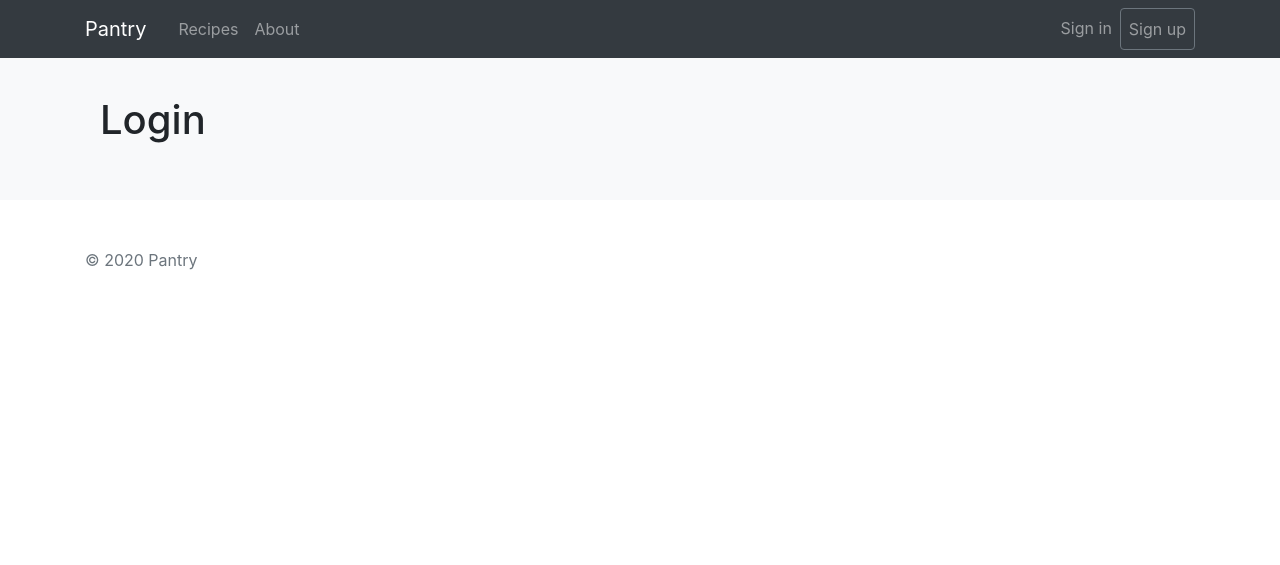
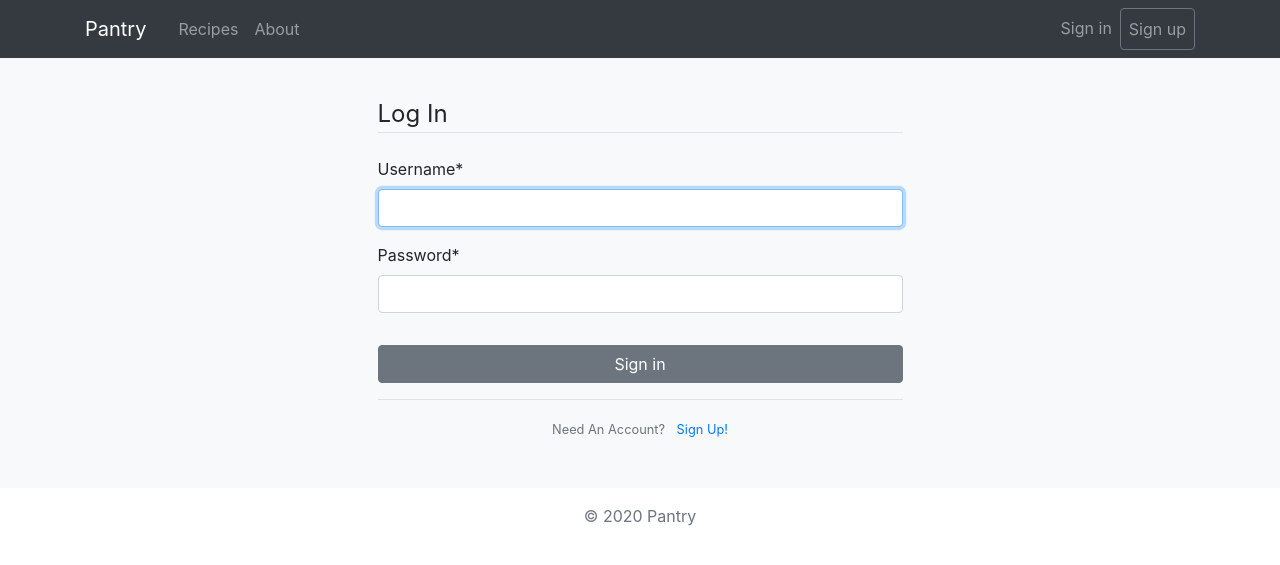
Before and after one commit to akshirapov/menu-memo, a Django app: page /login/ in a window 1280 px wide. Shown: the top 565 px of the page. Run offline with Django 3.2, Linux system fonts and the light colour scheme; some libraries are stand-ins or nearby versions.

Commit message:
Add login and logout.

```diff
--- a/pantry/apps/recipes/templates/recipes/base.html
+++ b/pantry/apps/recipes/templates/recipes/base.html
@@ -45,8 +45,12 @@
                     </div>
                     <!-- Navbar Right Side -->
                     <div class="navbar-nav">
+                        {% if user.is_authenticated %}
+                        <a class="nav-item nav-link border border-secondary rounded" href="{% url 'logout' %}">Logout</a>
+                        {% else %}
                         <a class="nav-item nav-link" href="{% url 'login' %}">Sign in</a>
                         <a class="nav-item nav-link border border-secondary rounded" href="{% url 'register' %}">Sign up</a>
+                        {% endif %}
                     </div>
                 </div>
             </div>
@@ -54,25 +58,25 @@
     </header>
 
     <!-- Main -->
-    <main role="main" class="my-5">
+    <main role="main" class="mt-5">
         <div class="py-5 bg-light">
             <div class="container">
+                <div class="mx-auto col-md-6">
                 {% if messages %}
                     {% for message in messages %}
                         <div class="alert alert-{{ message.tags }}">{{ message }}</div>
                     {% endfor %}
                 {% endif %}
+                </div>
                 {% block content%}{% endblock content %}
             </div>
         </div>
     </main>
 
     <!-- Footer -->
-    <footer class="text-muted">
+    <footer class="mt-3">
         <div class="container">
-            <div class="d-sm-flex flex-justify-between mb-4">
-                <p class="text-center">&copy; 2020 Pantry</p>
-            </div>
+            <p class="text-muted text-center">&copy; 2020 Pantry</p>
         </div>
     </footer>
 
--- a/pantry/apps/users/templates/users/login.html
+++ b/pantry/apps/users/templates/users/login.html
@@ -1,7 +1,25 @@
 {% extends 'recipes/base.html' %}
 
+{% load crispy_forms_tags %}
+
 {% block content %}
-<div class="container">
-    <h1>Login</h1>
+<div class="d-md-flex flex-items-center">
+    <div class="mx-auto col-sm-6">
+        <form method="POST" autocomplete="off" accept-charset="UTF-8">
+            {% csrf_token %}
+            <fieldset class="form-group">
+                <legend class="border-bottom mb-4">Log In</legend>
+                {{ form|crispy }}
+            </fieldset>
+            <div class="form-group">
+                <button class="btn btn-secondary btn-block" type="submit">Sign in</button>
+            </div>
+        </form>
+        <div class="border-top pt-3 text-center">
+            <small class="text-muted">
+                Need An Account? <a class="ml-2" href="{% url 'register' %}">Sign Up!</a>
+            </small>
+        </div>
+    </div>
 </div>
 {% endblock content %}
--- a/pantry/apps/users/templates/users/register.html
+++ b/pantry/apps/users/templates/users/register.html
@@ -4,10 +4,11 @@
 
 {% block content %}
 <div class="d-md-flex flex-items-center">
-    <div class="mx-auto">
+    <div class="mx-auto col-md-6">
         <form method="POST" autocomplete="off" accept-charset="UTF-8">
             {% csrf_token %}
             <fieldset class="form-group">
+                <legend class="border-bottom mb-4">Join Today</legend>
                 {{ form|crispy }}
             </fieldset>
             <div class="form-group">
--- a/pantry/apps/users/views.py
+++ b/pantry/apps/users/views.py
@@ -1,20 +1,29 @@
-from django.shortcuts import render, redirect
+from django.urls import reverse_lazy
 from django.contrib import messages
-from django.contrib.auth.forms import UserCreationForm
+from django.contrib.auth.views import LoginView, LogoutView
+from django.views.generic.edit import CreateView
+from django.utils.translation import gettext_lazy as _
+
 from .forms import UserRegisterForm
 
 
-def register(request):
-    if request.method == 'POST':
-        form = UserRegisterForm(request.POST)
-        if form.is_valid():
-            form.save()
-            messages.success(request, 'Your account has been created!')
-            return redirect('login')
-    else:
-        form = UserRegisterForm()
-    return render(request, 'users/register.html', {'form': form})
+class UserRegisterView(CreateView):
+    template_name = 'users/register.html'
+    form_class = UserRegisterForm
+    success_url = reverse_lazy('login')
+
+    def form_valid(self, form):
+        messages.success(self.request, _('Your account has been created.'))
+        return super().form_valid(form)
 
 
-def login(request):
-    return render(request, 'users/login.html')
+class UserLoginView(LoginView):
+    template_name = 'users/login.html'
+
+
+class UserLogoutView(LogoutView):
+    template_name = 'users/logout.html'
+
+    def get(self, request, *args, **kwargs):
+        messages.info(self.request, _('You have been logged out.'))
+        return super().get(self, request, *args, **kwargs)
--- a/pantry/settings.py
+++ b/pantry/settings.py
@@ -130,3 +130,6 @@ MEDIA_URL = '/media/'
 
 # Default template pack for crispy
 CRISPY_TEMPLATE_PACK = 'bootstrap4'
+
+
+LOGIN_REDIRECT_URL = 'recipes:home'
--- a/pantry/urls.py
+++ b/pantry/urls.py
@@ -21,8 +21,9 @@ from pantry.apps.users import views as user_views
 
 urlpatterns = [
     path('admin/', admin.site.urls),
-    path('login/', user_views.login, name='login'),
-    path('register/', user_views.register, name='register'),
+    path('register/', user_views.UserRegisterView.as_view(), name='register'),
+    path('login/', user_views.UserLoginView.as_view(), name='login'),
+    path('logout/', user_views.UserLogoutView.as_view(), name='logout'),
     path('', include('pantry.apps.recipes.urls')),
 ]
 
```
Also changed, not shown: pantry/apps/users/forms.py (+11 -4 lines), pantry/apps/users/templates/users/logout.html (added, +14 -0 lines).
